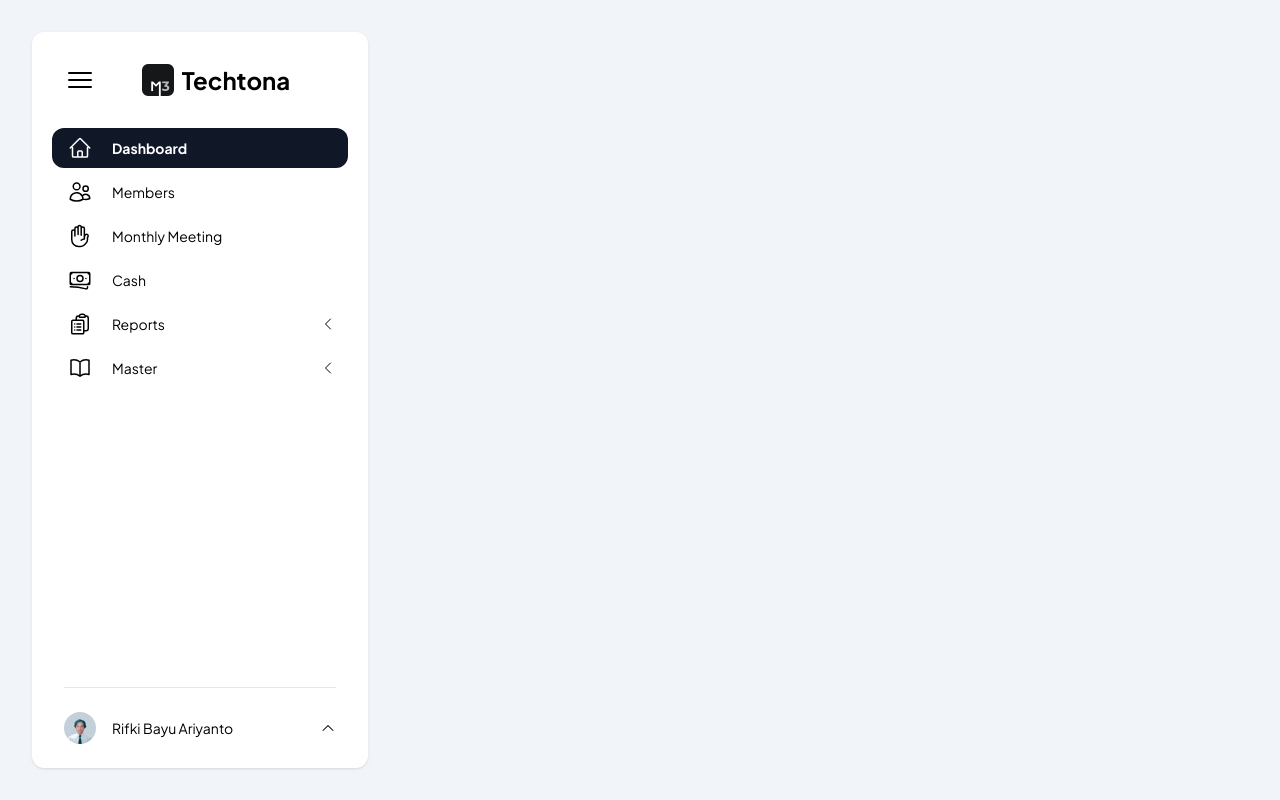
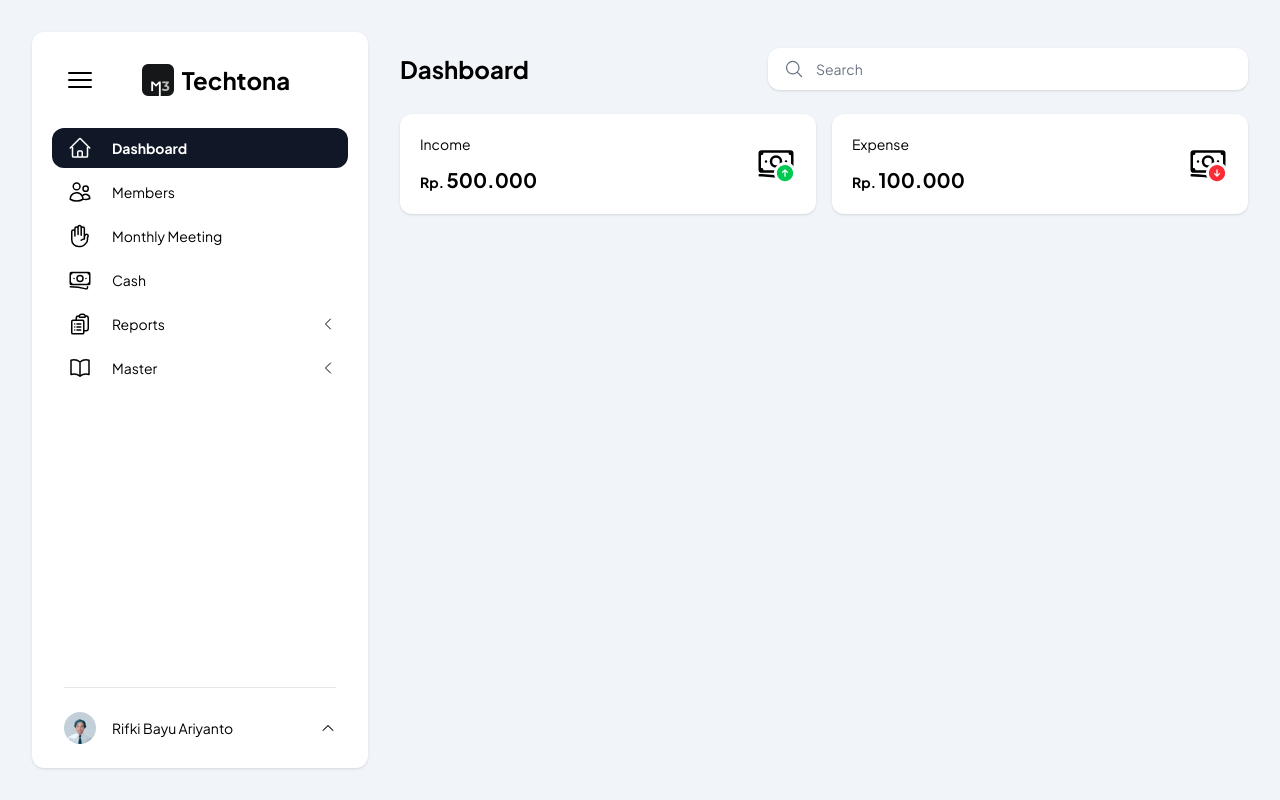
Before and after one commit to rifkibayuariy/karang-taruna, a Next.js app: page /admin/dashboard in a window 1280 px wide. Built offline with nearby package versions, Linux system fonts and the light colour scheme.

Commit message:
Income Expense Dashboard

```diff
--- a/app/admin/dashboard/page.tsx
+++ b/app/admin/dashboard/page.tsx
@@ -1,7 +1,61 @@
+import {
+    MagnifyingGlassIcon,
+    BanknotesIcon,
+} from '@heroicons/react/24/outline';
+import {
+    ArrowUpCircleIcon,
+    ArrowDownCircleIcon
+} from '@heroicons/react/24/solid';
+
 export default function Dashboard() {
     return (
         <main>
-
+            <div className="flex flex-col lg:flex-row w-full gap-4 justify-between items-center md:pt-4">
+                <div className="hidden w-full lg:w-56 md:flex items-center">
+                    <h1 className="text-xl text-nowrap md:text-2xl font-bold">Dashboard</h1>
+                </div>
+                <div className="w-full lg:w-74 xl:w-120 flex justify-end pt-8 md:pt-0">
+                    <div className="relative w-full">
+                    <input
+                        className="block peer z-0 h-full w-full rounded-xl py-3 pl-12 text-sm bg-white shadow-sm placeholder:text-gray-500 focus:outline-none"
+                        placeholder="Search"
+                    />
+                    <MagnifyingGlassIcon className="absolute left-4 top-1/2 size-5 -translate-y-1/2 text-gray-500 peer-focus:text-gray-900" />
+                    </div>
+                </div>
+            </div>
+            <div className="mt-6 text-sm grid grid-cols-1 sm:grid-cols-2 md:grid-cols-1 lg:grid-cols-2 2xl:grid-cols-4 gap-4">
+                <div className="p-5 bg-white shadow-sm rounded-xl">
+                    <div className="relative">
+                        <span className="block">Income</span>
+                        <div className="pt-3 font-bold">
+                            <span className="text-sm">Rp. </span>
+                            <span className="text-xl">500.000</span>
+                        </div>
+                        <div className="absolute right-0 top-1/2 -translate-y-1/2">
+                            <BanknotesIcon className='size-10'/>
+                            <span className="absolute bottom-0 right-0 p-0.25 rounded-full bg-white">
+                                <ArrowUpCircleIcon className='size-5 text-green-500'/>
+                            </span>
+                        </div>
+                    </div>
+                </div>
+                <div className="p-5 bg-white shadow-sm rounded-xl">
+                    <div className="relative">
+                        <span className="block">Expense</span>
+                        <div className="pt-3 font-bold">
+                            <span className="text-sm">Rp. </span>
+                            <span className="text-xl">100.000</span>
+                        </div>
+                        <div className="absolute right-0 top-1/2 -translate-y-1/2">
+                            <BanknotesIcon className='size-10'/>
+                            <span className="absolute bottom-0 right-0 p-0.25 rounded-full bg-white">
+                                <ArrowDownCircleIcon className='size-5 text-red-500'/>
+                            </span>
+                        </div>
+                    </div>
+                </div>
+            </div>
         </main>
     );
 };
```
